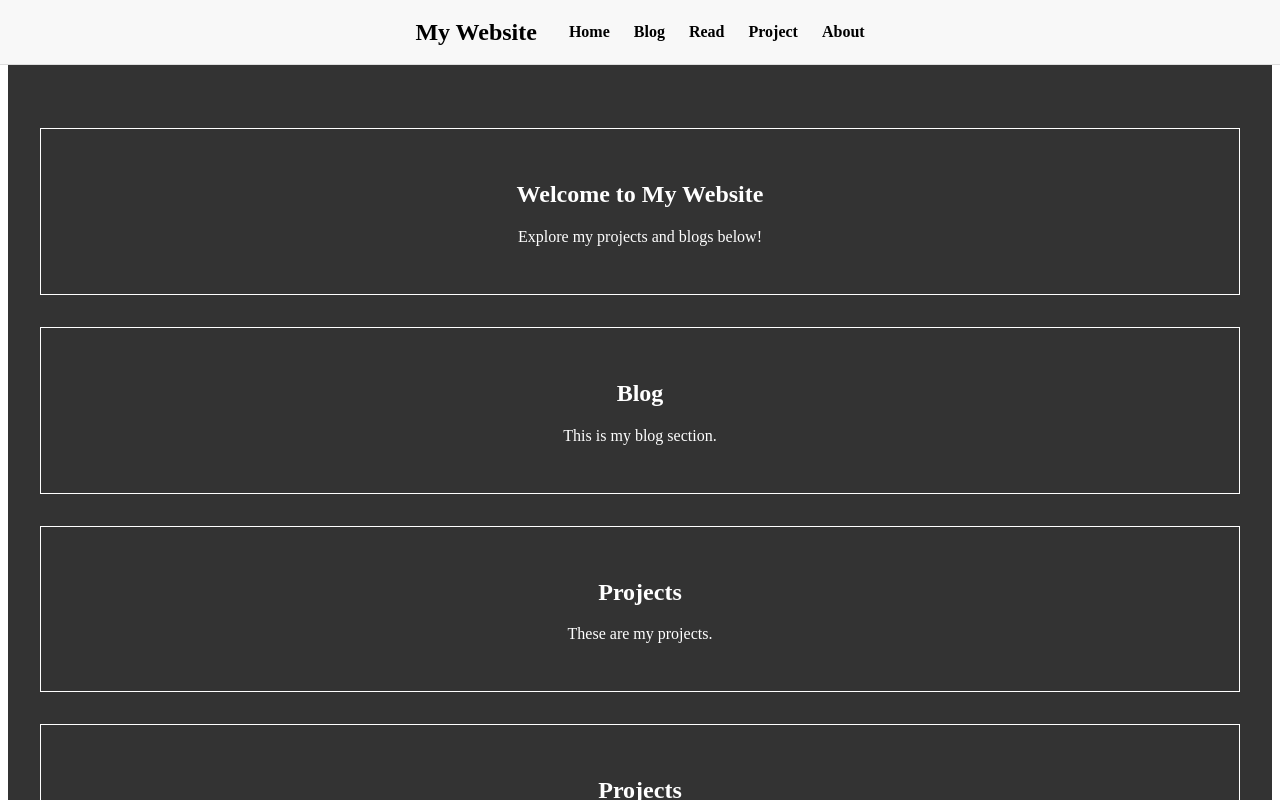
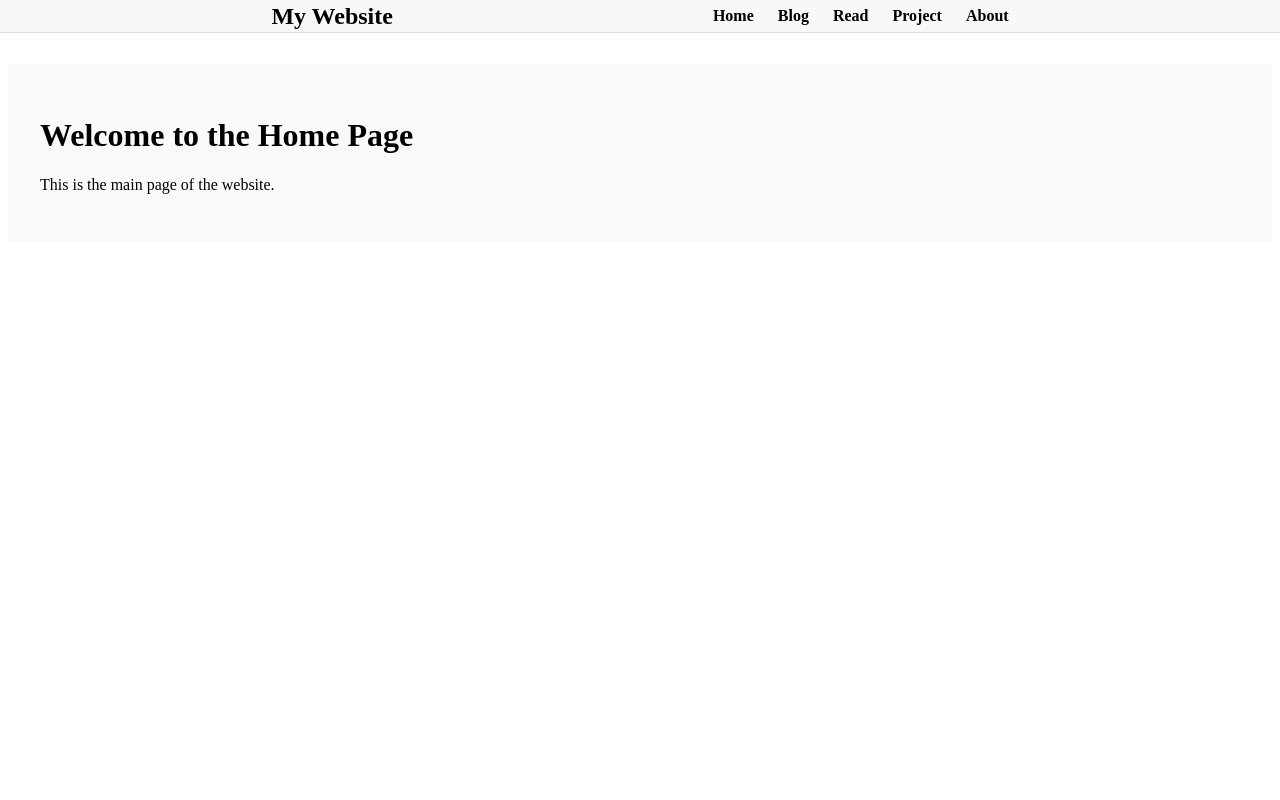
Before and after one commit to xunlei7/xunlei_app, a Svelte app in the folder xunlei.app/: page / in a window 1280 px wide. Shown: the top 800 px of the page. Built offline with nearby package versions, Linux system fonts and the light colour scheme.

Commit message:
navigat different pags

```diff
--- a/xunlei.app/package.json
+++ b/xunlei.app/package.json
@@ -12,5 +12,8 @@
     "@sveltejs/vite-plugin-svelte": "^5.0.3",
     "svelte": "^5.15.0",
     "vite": "^6.0.5"
+  },
+  "dependencies": {
+    "svelte-spa-router": "^4.0.1"
   }
 }
--- a/xunlei.app/src/App.svelte
+++ b/xunlei.app/src/App.svelte
@@ -1,39 +1,33 @@
 <script>
-    import Navbar from './components/Navbar.svelte'; // 引入导航栏组件
+    import Navbar from './components/Navbar.svelte'; // 导入导航栏组件
+    import Router from 'svelte-spa-router'; // 导入 Router
+
+    // 导入页面
+    import Home from './routes/Home.svelte';
+    import Blog from './routes/Blog.svelte';
+    import About from './routes/About.svelte';
+    import Project from './routes/Project.svelte';
+    import Read from './routes/Read.svelte';
+
+    // 定义路由表
+    const routes = {
+      '/': Home,         // 主页
+      '/blog': Blog,     // 博客页面
+      '/about': About,   // 关于页面
+      '/project': Project, // 项目页面
+      '/read': Read,     // 阅读页面
+    };
   </script>
 
   <Navbar title="My Website" />
 
   <main>
-    <section id="home">
-      <h1>Welcome to My Website</h1>
-      <p>Explore my projects and blogs below!</p>
-    </section>
-    <section id="blog">
-      <h2>Blog</h2>
-      <p>This is my blog section.</p>
-    </section>
-    <section id="project">
-      <h2>Projects</h2>
-      <p>These are my projects.</p>
-    </section>
-    <section id="about">
-        <h2>Projects</h2>
-        <p>These are my projects.</p>
-      </section>
+    <Router {routes} />
   </main>
 
   <style>
     main {
       padding: 2rem;
-      text-align: center;
-      color: white;
-      background-color: #333;
-    }
-
-    section {
-      margin: 2rem 0;
-      padding: 2rem;
-      border: 1px solid #fff;
+      background-color: #f9f9f9;
     }
   </style>
--- a/xunlei.app/src/components/Navbar.svelte
+++ b/xunlei.app/src/components/Navbar.svelte
@@ -1,55 +1,53 @@
 <script>
+  import { link } from 'svelte-spa-router'; // 导入 link 函数
   export let title = "My Website";
 </script>
 
 <nav>
   <div class="logo">{title}</div>
+
   <ul>
-    <li><a href="#home">Home</a></li>
-    <li><a href="#blog">Blog</a></li>
-    <li><a href="#read">Read</a></li>
-    <li><a href="#project">Project</a></li>
-    <li><a href="#about">About</a></li>
+    <li><a href="/" use:link>Home</a></li>
+    <li><a href="/blog" use:link>Blog</a></li>
+    <li><a href="/read" use:link>Read</a></li>
+    <li><a href="/project" use:link>Project</a></li>
+    <li><a href="/about" use:link>About</a></li>
   </ul>
 </nav>
 
 <style>
-  /* 设置导航栏的样式 */
   nav {
     position: fixed;
     top: 0;
     left: 0;
-    width: 100%; /* 占满宽度 */
-    height: 4rem; /* 设置导航栏高度 */
-    display: flex; /* 使用 Flexbox 布局 */
-    justify-content: center; /* 水平居中 */
-    align-items: center; /* 垂直居中 */
-    background-color: #f8f8f8; /* 背景颜色 */
-    border-bottom: 1px solid #ddd; /* 添加底部边框 */
-    z-index: 1000; /* 确保导航栏位于顶部 */
+    width: 100%;
+    height: 2rem;
+    display: flex;
+    justify-content: center;
+    align-items: center;
+    background-color: #f8f8f8;
+    border-bottom: 1px solid #ddd;
+    z-index: 1000;
   }
 
-  /* 调整 logo 的样式 */
   .logo {
     font-weight: bold;
     font-size: 1.5rem;
-    margin-right: 2rem; /* 与菜单之间留出间距 */
+    margin-right: 20rem;
   }
 
-  /* 设置导航菜单的样式 */
   ul {
     list-style: none;
     display: flex;
-    gap: 1.5rem; /* 设置菜单项之间的间距 */
+    gap: 1.5rem;
     margin: 0;
     padding: 0;
   }
 
-  /* 设置导航链接的样式 */
   a {
     text-decoration: none;
     color: black;
     font-weight: bold;
-    font-size: 1rem; /* 字体大小 */
+    font-size: 1rem;
   }
 </style>
--- a/xunlei.app/src/routes/About.svelte
+++ b/xunlei.app/src/routes/About.svelte
@@ -0,0 +1,2 @@
+<h1>About me</h1>
+<p>This is the about page of the website.</p>
--- a/xunlei.app/src/routes/Blog.svelte
+++ b/xunlei.app/src/routes/Blog.svelte
@@ -1,44 +1,2 @@
-<script>
-    let posts = [
-      { title: "Understanding JavaScript", date: "2024-01-01", link: "#" },
-      { title: "My Svelte Journey", date: "2024-02-01", link: "#" },
-      { title: "How to Build a Game", date: "2024-03-01", link: "#" }
-    ];
-  </script>
-
-  <section class="blog">
-    <h1>My Blog</h1>
-    <ul>
-      {#each posts as post}
-        <li>
-          <a href={post.link}>{post.title}</a>
-          <span>{post.date}</span>
-        </li>
-      {/each}
-    </ul>
-  </section>
-
-  <style>
-    .blog {
-      padding: 2rem;
-      text-align: center;
-    }
-    ul {
-      list-style: none;
-      padding: 0;
-      margin: 0;
-    }
-    li {
-      margin-bottom: 1rem;
-    }
-    a {
-      font-size: 1.2rem;
-      text-decoration: none;
-      color: #007aff;
-    }
-    span {
-      margin-left: 0.5rem;
-      color: #666;
-      font-size: 0.9rem;
-    }
-  </style>
+<h1>Welcome to the Blog Page</h1>
+<p>This is the blog section of the website.</p>
--- a/xunlei.app/src/routes/Home.svelte
+++ b/xunlei.app/src/routes/Home.svelte
@@ -1,36 +1,2 @@
-<section class="home">
-    <h1>Welcome to My Website</h1>
-    <p>Explore my projects, software, and thoughts.</p>
-    <button on:click={() => alert('Start Exploring!')}>Get Started</button>
-  </section>
-
-  <style>
-    .home {
-      text-align: center;
-      padding: 4rem 2rem;
-      background: #f0f0f5;
-      color: #333;
-    }
-    h1 {
-      font-size: 2.5rem;
-      margin-bottom: 1rem;
-    }
-    p {
-      font-size: 1.2rem;
-      margin-bottom: 2rem;
-      color: #555;
-    }
-    button {
-      background: #007aff;
-      color: white;
-      border: none;
-      padding: 0.8rem 1.5rem;
-      border-radius: 5px;
-      font-size: 1rem;
-      cursor: pointer;
-      transition: background 0.3s;
-    }
-    button:hover {
-      background: #005bb5;
-    }
-  </style>
+<h1>Welcome to the Home Page</h1>
+<p>This is the main page of the website.</p>
--- a/xunlei.app/src/routes/Project.svelte
+++ b/xunlei.app/src/routes/Project.svelte
@@ -0,0 +1,2 @@
+<h1>Project</h1>
+<p>This is the project page of the website.</p>
--- a/xunlei.app/src/routes/Read.svelte
+++ b/xunlei.app/src/routes/Read.svelte
@@ -0,0 +1,2 @@
+<h1>Book</h1>
+<p>This is the book Page.</p>
```
Also changed, not shown: 1 other file (tests, documents, lock files or other folders).
